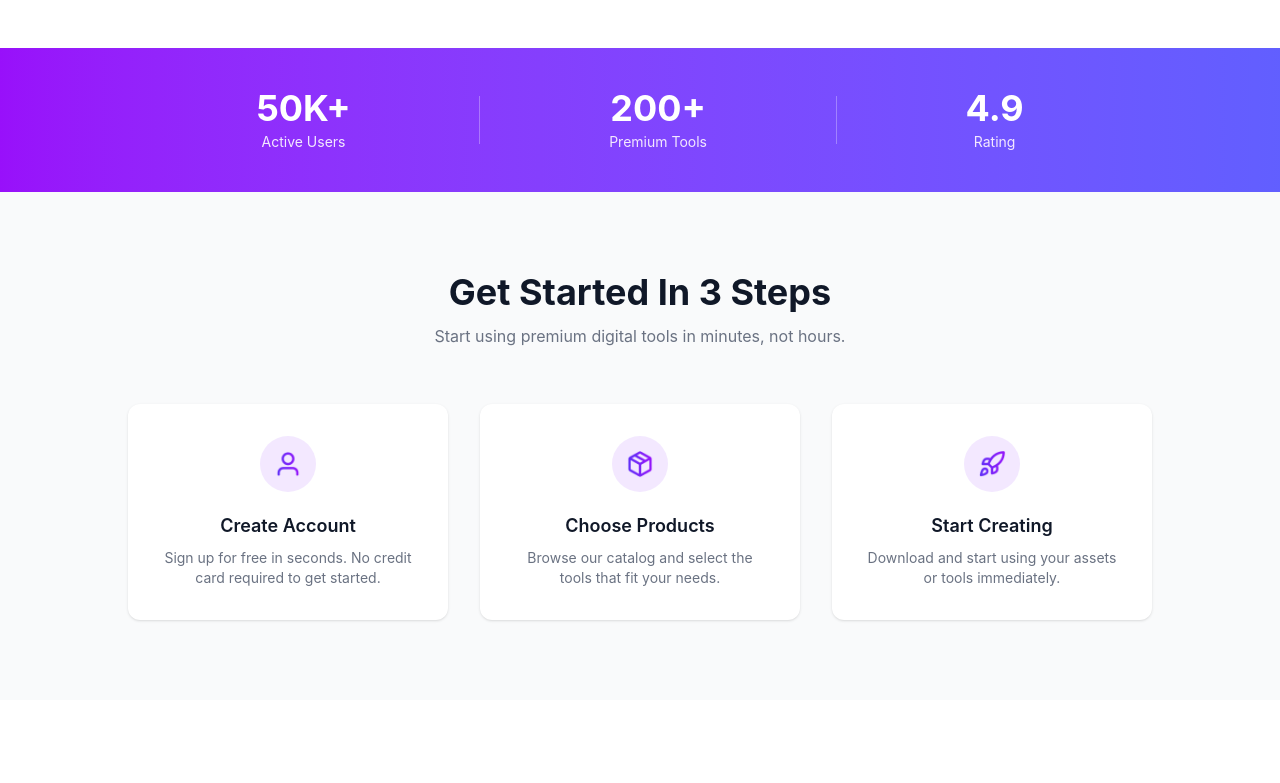
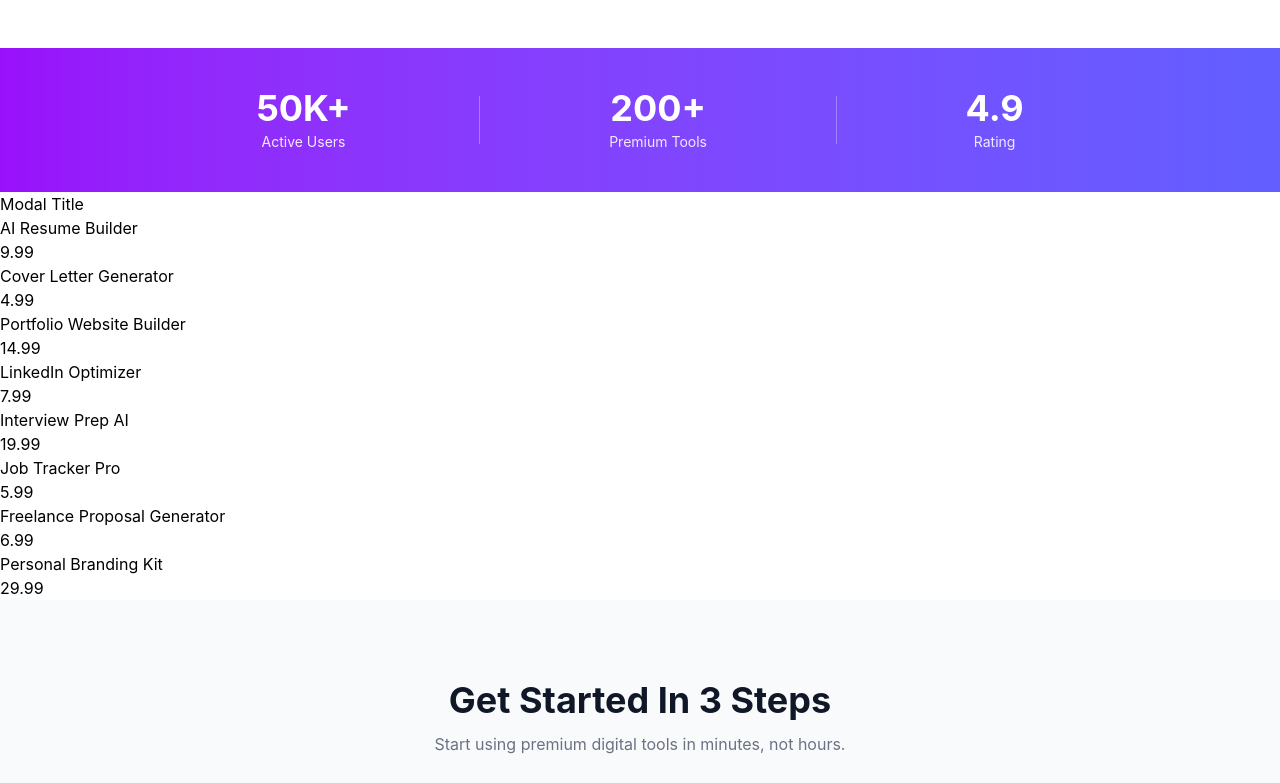
Before and after one commit to Adri-shikhar/digitools-platform, a React (Vite) app: page / in a window 1280 px wide. Shown: the part 670-1453 px from the top of the page. Built offline with nearby package versions, Linux system fonts and the light colour scheme.

Commit message:
fetch the  api data at the modal

```diff
--- /dev/null
+++ b/public/data.json
@@ -0,0 +1,90 @@
+[
+  {
+    "id": 1,
+    "name": "AI Resume Builder",
+    "description": "Create professional resumes with AI-powered suggestions.",
+    "price": 9.99,
+    "period": "monthly",
+    "tag": "popular",
+    "tagType": "popular",
+    "features": ["100+ templates", "ATS optimization", "Export to PDF"],
+    "icon": "FaFileAlt"
+  },
+  {
+    "id": 2,
+    "name": "Cover Letter Generator",
+    "description": "Generate personalized cover letters instantly.",
+    "price": 4.99,
+    "period": "one-time",
+    "tag": "new",
+    "tagType": "new",
+    "features": ["AI writing assistant", "Custom tone", "Multiple formats"],
+    "icon": "FaEnvelopeOpenText"
+  },
+  {
+    "id": 3,
+    "name": "Portfolio Website Builder",
+    "description": "Build stunning portfolio websites with no coding.",
+    "price": 14.99,
+    "period": "monthly",
+    "tag": "best seller",
+    "tagType": "best seller",
+    "features": ["Drag & drop editor", "Custom domains", "Responsive design"],
+    "icon": "FaGlobe"
+  },
+  {
+    "id": 4,
+    "name": "LinkedIn Optimizer",
+    "description": "Optimize your LinkedIn profile for better reach.",
+    "price": 7.99,
+    "period": "monthly",
+    "tag": "popular",
+    "tagType": "popular",
+    "features": ["Keyword suggestions", "Profile scoring", "Headline generator"],
+    "icon": "FaLinkedin"
+  },
+  {
+    "id": 5,
+    "name": "Interview Prep AI",
+    "description": "Practice interviews with AI mock sessions.",
+    "price": 19.99,
+    "period": "monthly",
+    "tag": "best seller",
+    "tagType": "best seller",
+    "features": ["Mock interviews", "Real-time feedback", "Common Q&A bank"],
+    "icon": "FaUserTie"
+  },
+  {
+    "id": 6,
+    "name": "Job Tracker Pro",
+    "description": "Track and manage all your job applications easily.",
+    "price": 5.99,
+    "period": "monthly",
+    "tag": "new",
+    "tagType": "new",
+    "features": ["Application tracking", "Status updates", "Deadline alerts"],
+    "icon": "FaTasks"
+  },
+  {
+    "id": 7,
+    "name": "Freelance Proposal Generator",
+    "description": "Create winning freelance proposals with AI.",
+    "price": 6.99,
+    "period": "one-time",
+    "tag": "popular",
+    "tagType": "popular",
+    "features": ["Custom proposals", "Client targeting", "Editable templates"],
+    "icon": "FaFileSignature"
+  },
+  {
+    "id": 8,
+    "name": "Personal Branding Kit",
+    "description": "Build your personal brand with AI tools.",
+    "price": 29.99,
+    "period": "yearly",
+    "tag": "best seller",
+    "tagType": "best seller",
+    "features": ["Brand strategy", "Social templates", "Content planner"],
+    "icon": "FaUserCircle"
+  }
+]
--- a/src/App.jsx
+++ b/src/App.jsx
@@ -5,12 +5,23 @@ import Steps from './components/Steps'
 import Pricing from './components/Pricing'
 import Banner from './components/Banner'
 import Footer from './components/Footer'
+import Modal from './components/modal'
+ const getData = async () => {
+  const response = await fetch("/digitools-platform/data.json");
+  return response.json();
+};
+
+const dataPromise=getData();
+
+
+
 
 function App() {
   return (
     <>
       <Nav />
       <Hero />
+      <Modal dataPromise={dataPromise}/>
       <Steps />
       <Pricing />
       <Banner />
--- /dev/null
+++ b/src/components/Modal.jsx
@@ -0,0 +1,21 @@
+import React, { use } from 'react';
+
+const Modal = ({dataPromise}) => {
+    const data=use(dataPromise);
+    console.log(data);
+    return (
+        <div className='bg-white text-black'>
+            <h1>Modal Title</h1>
+            <div>
+            {data.map((item)=>(
+                <div key={item.id}>
+                    <h2>{item.name}</h2>
+                    <p>{item.price}</p>
+                </div>
+            ))}
+        </div>
+        </div>
+    );
+};
+
+export default Modal;
```
